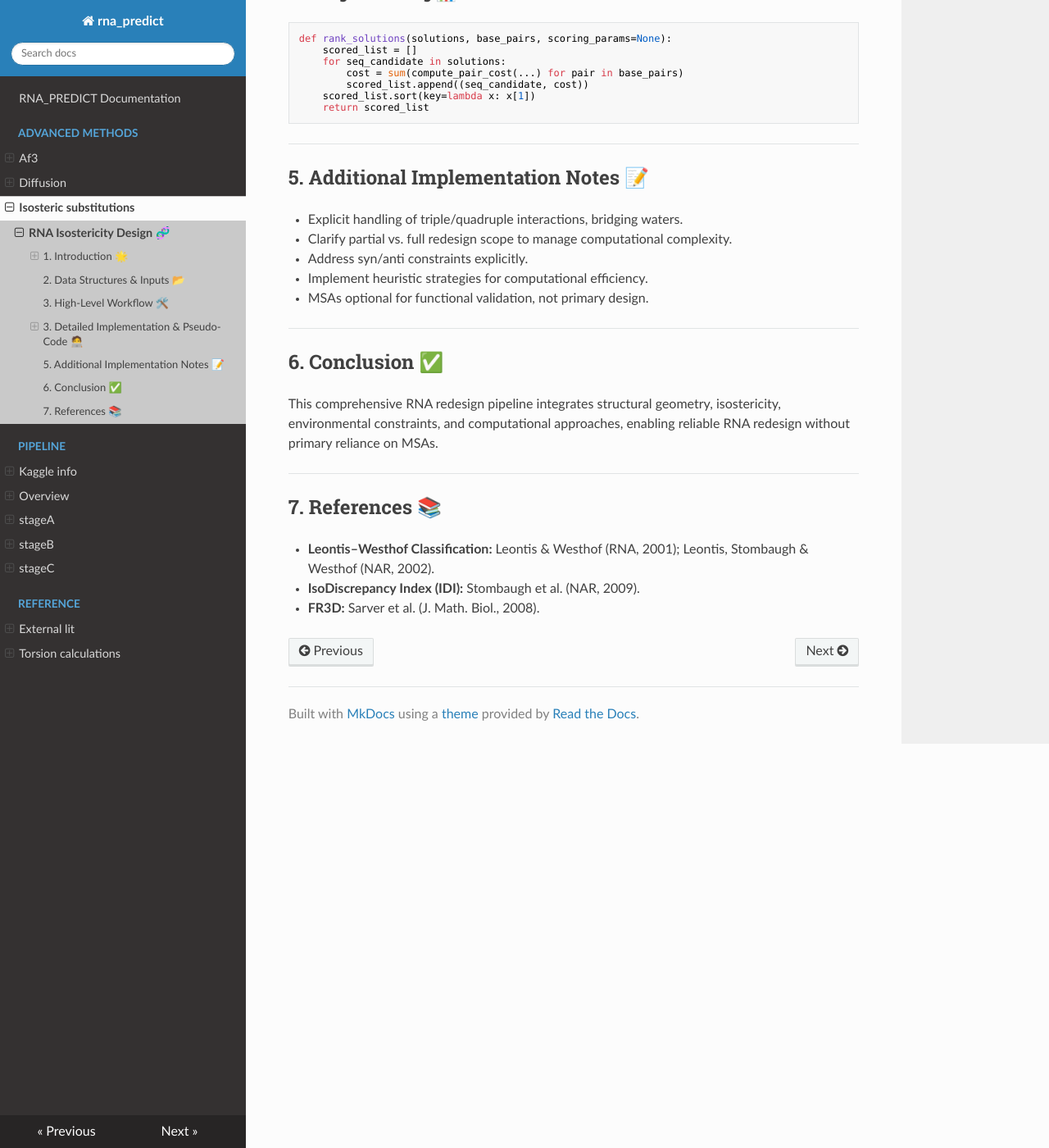
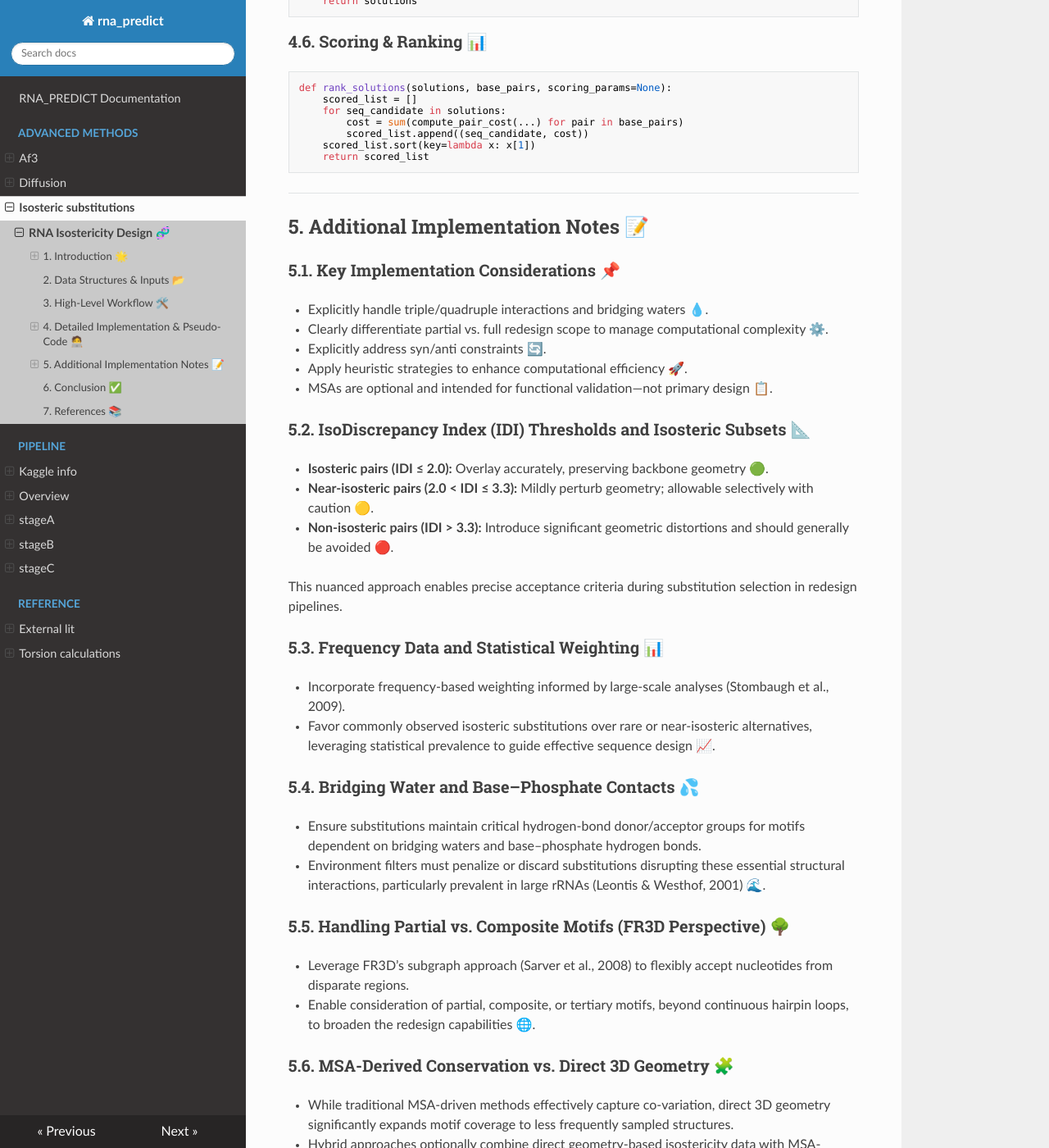
Before and after one commit to ImmortalDemonGod/RNA_PREDICT, an MkDocs documentation site: the page built from docs/advanced_methods/isosteric_substitutions/RNA_isostericity.md, in a window 1280 px wide and 1400 px high, scrolled down 3161 px. Shown: the whole window at 82% size. Built offline with MkDocs 1.6.1, drawn with Linux system fonts in a browser that asks for light colours; nearby versions of some CDN libraries; some of the changed text lies outside the part shown.

Commit message:
💄 style(docs): adjust heading and bullet formatting in RNA isostericity guide
- remove extra spaces from the header
- standardize bullet point formatting for consistency
- reorganize sections for clarity and readability

````diff
--- a/docs/advanced_methods/isosteric_substitutions/RNA_isostericity.md
+++ b/docs/advanced_methods/isosteric_substitutions/RNA_isostericity.md
@@ -1,4 +1,4 @@
-# RNA Isostericity Design  🧬
+# RNA Isostericity Design 🧬
 
 ---
 
@@ -6,77 +6,75 @@
 
 When an RNA 3D structure is available—experimentally determined (X-ray, cryo-EM) or reliably modeled—local geometry can be directly utilized to propose mutations preserving the overall fold. Traditionally, methods rely on multiple-sequence alignments (MSAs) for identifying co-variation. Here, RNA geometry directly informs isosteric or near-isosteric substitutions, making MSAs secondary or optional.
 
-### 🔑 Key Concepts
-- **Leontis–Westhof Classification:**
-  - Classifies RNA base pairs into 12 geometric families:
-    - `cWW, tWW, cWH, tWH, cWS, tWS, cHH, tHH, cHS, tHS, cSS, tSS`
-  - Based on hydrogen-bond edges and glycosidic bond orientations (cis/trans).
+### Key Concepts 🔑
 
-- **Isostericity & IsoDiscrepancy Index (IDI):**
-  - **Isosteric Pairs (IDI ≤ 2.0):** Overlay well, preserving backbone geometry.
-  - **Near-isosteric Pairs (2.0 < IDI ≤ 3.3):** Mildly perturb geometry, potentially affecting stability.
+-   **Leontis–Westhof Classification:**
+    -   Classifies RNA base pairs into 12 geometric families:
+        -   `cWW, tWW, cWH, tWH, cWS, tWS, cHH, tHH, cHS, tHS, cSS, tSS`
+    -   Based on hydrogen-bond edges and glycosidic bond orientations (cis/trans).
 
-- **Environmental Constraints:**
-  - Base triples/quadruples, base–phosphate contacts, stacking interactions, bridging waters, syn/anti configurations, and base–protein interactions.
+-   **Isostericity & IsoDiscrepancy Index (IDI):**
+    -   **Isosteric Pairs (IDI ≤ 2.0):** Overlay well, preserving backbone geometry.
+    -   **Near-isosteric Pairs (2.0 < IDI ≤ 3.3):** Mildly perturb geometry, potentially affecting stability.
+
+-   **Environmental Constraints:**
+    -   Base triples/quadruples, base–phosphate contacts, stacking interactions, bridging waters, syn/anti configurations, and base–protein interactions.
 
 ### Goal 🎯
 
 Develop a robust pipeline to:
 
-- Accept RNA sequence, secondary structure, and 3D coordinates.
-
-- Identify and classify base pairs and tertiary contacts directly from structure.
-
-- Generate geometry-preserving substitution sets.
-
-- Filter substitutions based on detailed environmental constraints.
-
-- Generate, score, and rank candidate RNA sequences.
+-   Accept RNA sequence, secondary structure, and 3D coordinates.
+-   Identify and classify base pairs and tertiary contacts directly from structure.
+-   Generate geometry-preserving substitution sets.
+-   Filter substitutions based on detailed environmental constraints.
+-   Generate, score, and rank candidate RNA sequences.
 
 ---
 
 ## 2. Data Structures & Inputs 📂
 
-- **RNA Sequence:** String (e.g., `"ACGUGC"`).
-- **Secondary Structure:** Base pairs (dot-bracket notation or explicit `(i,j)` pairs).
-- **3D Coordinates:** Atomic coordinates (PDB or mmCIF files).
-- **Isosteric/IDI Data:** Tables/matrices for each geometric family indicating isosteric and near-isosteric substitutions.
-- **Environment Constraints:** Optional but highly recommended (bridging waters, base–phosphate contacts, base–protein interactions, syn/anti conformations, triples, quadruples).
+-   **RNA Sequence:** String (e.g., `"ACGUGC"`).
+-   **Secondary Structure:** Base pairs (dot-bracket notation or explicit `(i,j)` pairs).
+-   **3D Coordinates:** Atomic coordinates (PDB or mmCIF files).
+-   **Isosteric/IDI Data:** Tables/matrices for each geometric family indicating isosteric and near-isosteric substitutions.
+-   **Environment Constraints:** Optional but highly recommended (bridging waters, base–phosphate contacts, base–protein interactions, syn/anti conformations, triples, quadruples).
 
 ---
 
 ## 3. High-Level Workflow 🛠️
 
-1. **Load & Parse 3D Structure:**
-    - Identify canonical/noncanonical base pairs and tertiary interactions.
+1.  **Load & Parse 3D Structure:**
+    -   Identify canonical/noncanonical base pairs and tertiary interactions.
 
-2. **Classify Base Pairs:**
-    - Apply Leontis–Westhof classification (e.g., using FR3D).
+2.  **Classify Base Pairs:**
+    -   Apply Leontis–Westhof classification (e.g., using FR3D).
 
-3. **Extract Isosteric Constraints:**
-    - Determine geometry-compatible substitutions using IDI data.
+3.  **Extract Isosteric Constraints:**
+    -   Determine geometry-compatible substitutions using IDI data.
 
-4. **Apply Environment Filters:**
-    - Exclude substitutions conflicting with bridging waters, syn/anti configurations, base–protein, base–phosphate contacts.
+4.  **Apply Environment Filters:**
+    -   Exclude substitutions conflicting with bridging waters, syn/anti configurations, base–protein, base–phosphate contacts.
 
-5. **Constraint Integration:**
-    - Merge constraints consistently across nucleotides involved in multiple interactions.
+5.  **Constraint Integration:**
+    -   Merge constraints consistently across nucleotides involved in multiple interactions.
 
-6. **Sequence Generation & Constraint Satisfaction:**
-    - Generate candidate sequences systematically using backtracking or constraint-solving algorithms.
+6.  **Sequence Generation & Constraint Satisfaction:**
+    -   Generate candidate sequences systematically using backtracking or constraint-solving algorithms.
 
-7. **Scoring & Ranking:**
-    - Evaluate and rank based on geometric accuracy, IDI penalties, substitution frequencies, and thermodynamic considerations.
-    - Optional brief 3D refinement for top sequences.
+7.  **Scoring & Ranking:**
+    -   Evaluate and rank based on geometric accuracy, IDI penalties, substitution frequencies, and thermodynamic considerations.
+    -   Optional brief 3D refinement for top sequences.
 
-8. **Output:**
-    - Clearly ranked feasible RNA sequences.
+8.  **Output:**
+    -   Clearly ranked feasible RNA sequences.
 
 ---
 
-## 3. Detailed Implementation & Pseudo-Code 🧑‍💻
+## 4. Detailed Implementation & Pseudo-Code 🧑‍💻
 
-### Detect & Classify Base Pairs 🔍
+### 4.1. Detect & Classify Base Pairs 🔍
+
 ```python
 def detect_and_classify_base_pairs(coords, sequence):
     base_pairs = []
@@ -88,13 +86,15 @@ def detect_and_classify_base_pairs(coords, sequence):
     return base_pairs
 ```
 
-### Build Isosteric Substitution Sets 📐
+### 4.2. Build Isosteric Substitution Sets 📐
+
 ```python
 def get_isosteric_substitutions(family, orig_pair, env_info, isosteric_db):
     return isosteric_db[family].get(orig_pair, set())
 ```
 
-### Environment Filtering 🌊
+### 4.3. Environment Filtering 🌊
+
 ```python
 def filter_by_env(possible_pairs, env_info):
     filtered = set()
@@ -104,7 +104,8 @@ def filter_by_env(possible_pairs, env_info):
     return filtered
 ```
 
-### Integrate Constraints 📌
+### 4.4. Integrate Constraints 📌
+
 ```python
 def build_pair_options_3D(base_pairs, isosteric_db, sequence):
     n = len(sequence)
@@ -121,7 +122,8 @@ def build_pair_options_3D(base_pairs, isosteric_db, sequence):
     return per_position_allowed, base_pair_options
 ```
 
-### Sequence Generation (Backtracking) 🔄
+### 4.5. Sequence Generation (Backtracking) 🔄
+
 ```python
 def generate_sequences(sequence, per_pos_allowed, pair_options):
     solutions, partial = [], [None]*len(sequence)
@@ -139,7 +141,8 @@ def generate_sequences(sequence, per_pos_allowed, pair_options):
     return solutions
 ```
 
-### Scoring & Ranking 📊
+### 4.6. Scoring & Ranking 📊
+
 ```python
 def rank_solutions(solutions, base_pairs, scoring_params=None):
     scored_list = []
@@ -153,11 +156,47 @@ def rank_solutions(solutions, base_pairs, scoring_params=None):
 ---
 
 ## 5. Additional Implementation Notes 📝
-- Explicit handling of triple/quadruple interactions, bridging waters.
-- Clarify partial vs. full redesign scope to manage computational complexity.
-- Address syn/anti constraints explicitly.
-- Implement heuristic strategies for computational efficiency.
-- MSAs optional for functional validation, not primary design.
+
+### 5.1. Key Implementation Considerations 📌
+
+-   Explicitly handle triple/quadruple interactions and bridging waters 💧.
+-   Clearly differentiate partial vs. full redesign scope to manage computational complexity ⚙️.
+-   Explicitly address syn/anti constraints 🔄.
+-   Apply heuristic strategies to enhance computational efficiency 🚀.
+-   MSAs are optional and intended for functional validation—not primary design 📋.
+
+### 5.2. IsoDiscrepancy Index (IDI) Thresholds and Isosteric Subsets 📐
+
+-   **Isosteric pairs (IDI ≤ 2.0):** Overlay accurately, preserving backbone geometry 🟢.
+-   **Near-isosteric pairs (2.0 < IDI ≤ 3.3):** Mildly perturb geometry; allowable selectively with caution 🟡.
+-   **Non-isosteric pairs (IDI > 3.3):** Introduce significant geometric distortions and should generally be avoided 🔴.
+
+This nuanced approach enables precise acceptance criteria during substitution selection in redesign pipelines.
+
+### 5.3. Frequency Data and Statistical Weighting 📊
+
+-   Incorporate frequency-based weighting informed by large-scale analyses (Stombaugh et al., 2009).
+-   Favor commonly observed isosteric substitutions over rare or near-isosteric alternatives, leveraging statistical prevalence to guide effective sequence design 📈.
+
+### 5.4. Bridging Water and Base–Phosphate Contacts 💦
+
+-   Ensure substitutions maintain critical hydrogen-bond donor/acceptor groups for motifs dependent on bridging waters and base–phosphate hydrogen bonds.
+-   Environment filters must penalize or discard substitutions disrupting these essential structural interactions, particularly prevalent in large rRNAs (Leontis & Westhof, 2001) 🌊.
+
+### 5.5. Handling Partial vs. Composite Motifs (FR3D Perspective) 🌳
+
+-   Leverage FR3D’s subgraph approach (Sarver et al., 2008) to flexibly accept nucleotides from disparate regions.
+-   Enable consideration of partial, composite, or tertiary motifs, beyond continuous hairpin loops, to broaden the redesign capabilities 🌐.
+
+### 5.6. MSA-Derived Conservation vs. Direct 3D Geometry 🧩
+
+-   While traditional MSA-driven methods effectively capture co-variation, direct 3D geometry significantly expands motif coverage to less frequently sampled structures.
+-   Hybrid approaches optionally combine direct geometry-based isostericity data with MSA-derived conservation to validate sequences based on natural occurrence and functional residue conservation 🔬.
+
+### 5.7. Emphasizing “Near-isosteric” as an Engineering Tolerance ⚖️
+
+-   Allow near-isosteric substitutions selectively, recognizing minor backbone distortions (IDI 2.0–3.3) as an acceptable trade-off for increased design diversity.
+-   Near-isosteric substitutions should be considered if critical functional sites remain uncompromised, enabling greater sequence variability while maintaining structural integrity 🎛️.
 
 ---
 
@@ -168,6 +207,8 @@ This comprehensive RNA redesign pipeline integrates structural geometry, isoster
 ---
 
 ## 7. References 📚
-- **Leontis–Westhof Classification:** Leontis & Westhof (RNA, 2001); Leontis, Stombaugh & Westhof (NAR, 2002).
-- **IsoDiscrepancy Index (IDI):** Stombaugh et al. (NAR, 2009).
-- **FR3D:** Sarver et al. (J. Math. Biol., 2008).
+
+-   **Leontis–Westhof Classification:** Leontis & Westhof (RNA, 2001); Leontis, Stombaugh & Westhof (NAR, 2002).
+-   **IsoDiscrepancy Index (IDI):** Stombaugh et al. (NAR, 2009).
+-   **FR3D:** Sarver et al. (J. Math. Biol., 2008).
+```
````
